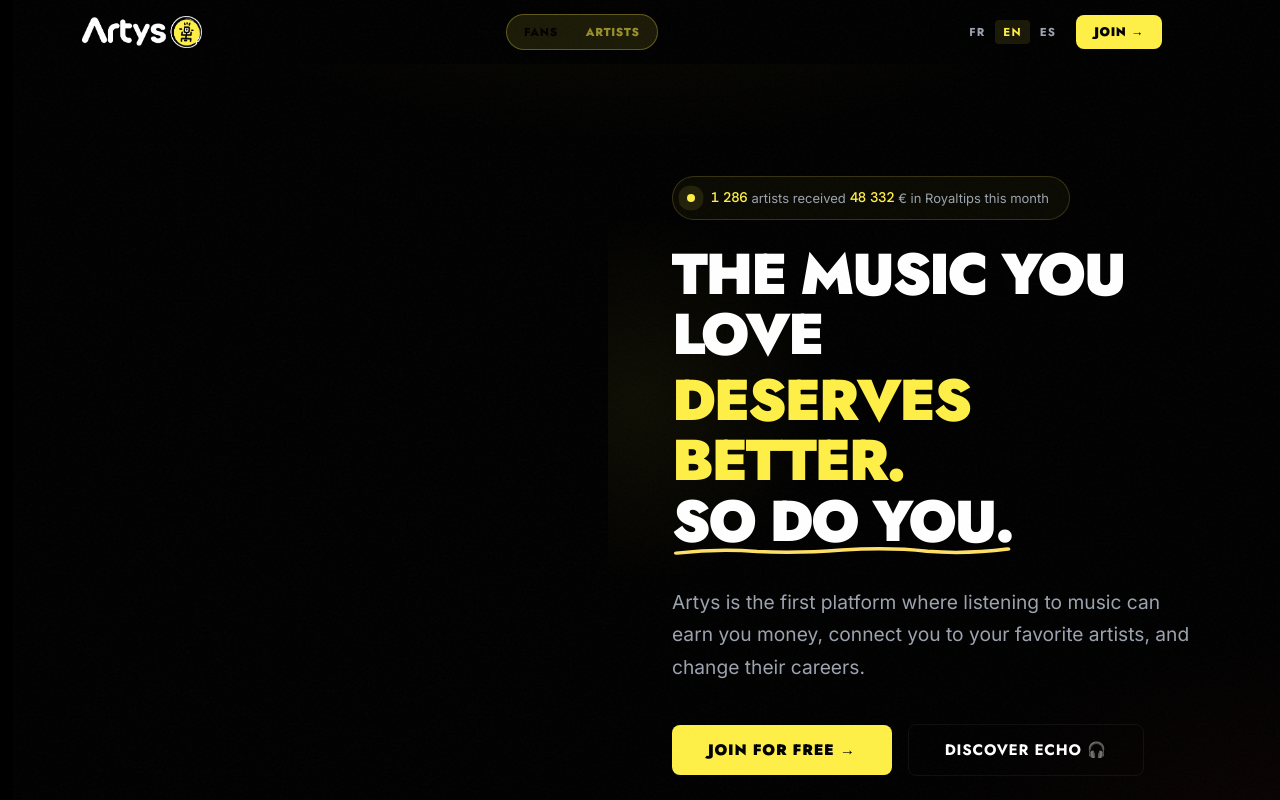
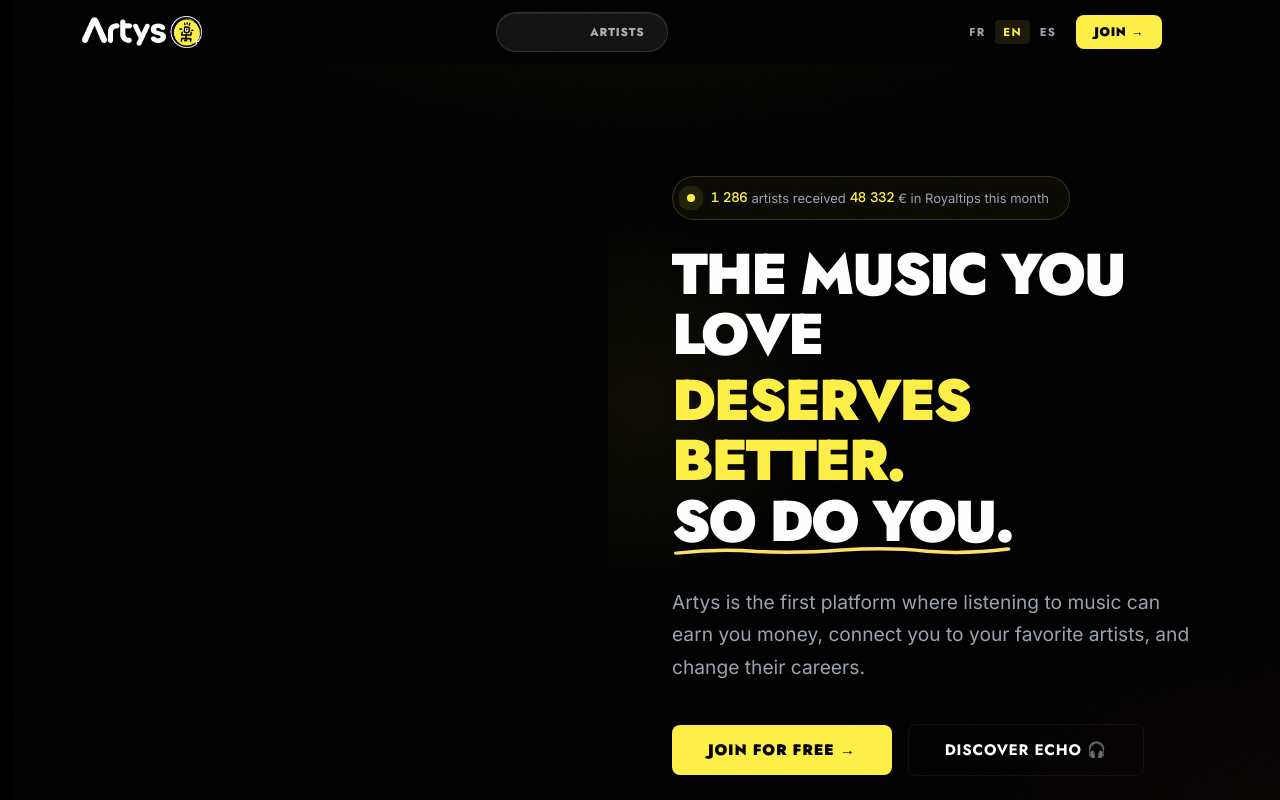
Before and after one commit to 5c0rp264/artys-for-fans, a React (Vite) app: page / in a window 1280 px wide. Shown: the top 800 px of the page. Built offline with nearby package versions, Linux system fonts and the light colour scheme.

Commit message:
feat: toggle nav premium — glassmorphism sombre, pill jaune dégradé + glow, texte blanc/noir lisible

```diff
--- a/src/index.css
+++ b/src/index.css
@@ -272,40 +272,54 @@
 .nav-toggle {
   display: flex;
   align-items: center;
-  background: rgba(255, 239, 71, 0.1);
-  border: 1px solid rgba(255, 239, 71, 0.3);
+  background: rgba(255, 255, 255, 0.07);
+  border: 1px solid rgba(255, 255, 255, 0.12);
   border-radius: 100px;
-  padding: 3px;
+  padding: 4px;
   gap: 0;
   position: relative;
+  backdrop-filter: blur(8px);
+  box-shadow:
+    inset 0 1px 0 rgba(255,255,255,0.08),
+    0 2px 12px rgba(0,0,0,0.35);
 }
 .nav-toggle-btn {
   position: relative;
   z-index: 2;
   font-family: var(--font-title);
   font-weight: 800;
-  font-size: clamp(0.52rem, 1.2vw, 0.72rem);
-  text-transform: uppercase;
-  letter-spacing: 0.06em;
-  padding: 6px 14px;
+  font-size: clamp(0.6rem, 1.2vw, 0.72rem);
+  text-transform: uppercase;
+  letter-spacing: 0.07em;
+  padding: 7px 18px;
   border: none;
   background: transparent;
   border-radius: 100px;
-  transition: color 0.2s ease, opacity 0.2s ease;
+  cursor: pointer;
+  transition: color 0.25s ease, opacity 0.25s ease;
   white-space: nowrap;
 }
 .nav-toggle-btn.active {
-  color: #000;
+  color: #111;
+  font-weight: 900;
 }
 .nav-toggle-btn.inactive {
-  color: #ffef47;
-  opacity: 0.55;
+  color: rgba(255, 255, 255, 0.65);
+  opacity: 1;
+}
+.nav-toggle-btn.inactive:hover {
+  color: rgba(255, 255, 255, 0.9);
 }
 .nav-toggle-pill {
   position: absolute;
-  background: var(--toggle-color);
+  background: linear-gradient(135deg, #ffef47 0%, #ffd900 100%);
   border-radius: 100px;
-  transition: transform 0.3s cubic-bezier(0.34, 1.56, 0.64, 1), width 0.3s ease;
+  box-shadow:
+    0 0 12px rgba(255, 239, 71, 0.55),
+    0 2px 8px rgba(0, 0, 0, 0.3),
+    inset 0 1px 0 rgba(255,255,255,0.4);
+  transition: left 0.32s cubic-bezier(0.34, 1.56, 0.64, 1),
+              width 0.32s cubic-bezier(0.34, 1.56, 0.64, 1);
   pointer-events: none;
   z-index: 1;
 }
@@ -1478,14 +1492,13 @@
 .mobile-toggle-wrap {
   display: flex;
   justify-content: center;
-  padding: 4px 0 20px 0;
+  padding: 8px 0 24px 0;
   border-bottom: 1px solid var(--border);
   margin-bottom: 8px;
 }
 .nav-toggle-mobile {
   display: flex !important;
-  transform: scale(1.15);
-  transform-origin: center;
+  transform: none;
 }
 
 @media (max-width: 480px) {
```
